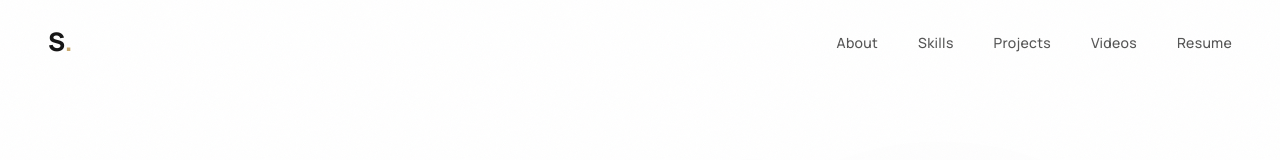
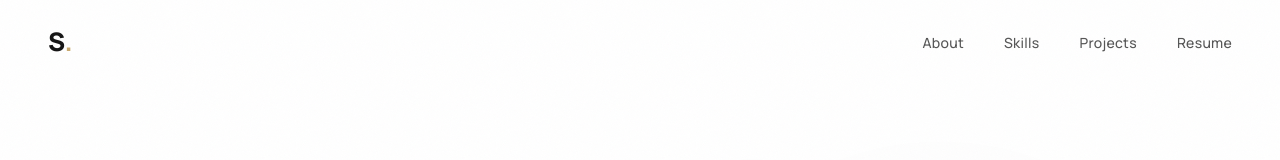
Before and after one commit to Bibenqwq/STEVEN_PORTFOLIO, a React (Vite) app: page / in a window 1280 px wide. Shown: the top 160 px of the page. Built offline with nearby package versions, Linux system fonts and the light colour scheme.

Commit message:
Update Navbar.jsx

```diff
--- a/src/components/Navbar.jsx
+++ b/src/components/Navbar.jsx
@@ -12,7 +12,6 @@ export default function Navbar({ mobileMenuOpen, setMobileMenuOpen }) {
           <li><a href="#about" className="nav-link" onClick={close}>About</a></li>
           <li><a href="#skills" className="nav-link" onClick={close}>Skills</a></li>
           <li><a href="#projects" className="nav-link" onClick={close}>Projects</a></li>
-          <li><a href="#videos" className="nav-link" onClick={close}>Videos</a></li>
           <li>
             <a href="/file/Resume.pdf" target="_blank" rel="noopener" className="nav-link" >
               Resume
@@ -34,7 +33,6 @@ export default function Navbar({ mobileMenuOpen, setMobileMenuOpen }) {
           <li><a href="#about" className="mobile-link" onClick={close}>About</a></li>
           <li><a href="#skills" className="mobile-link" onClick={close}>Skills</a></li>
           <li><a href="#projects" className="mobile-link" onClick={close}>Projects</a></li>
-          <li><a href="#videos" className="mobile-link" onClick={close}>Videos</a></li>
           <li><a href="/file/Resume.pdf" target="_blank" rel="noopener" className="mobile-link" onClick={close}>Resume</a></li>
         </ul>
       </div>
```
